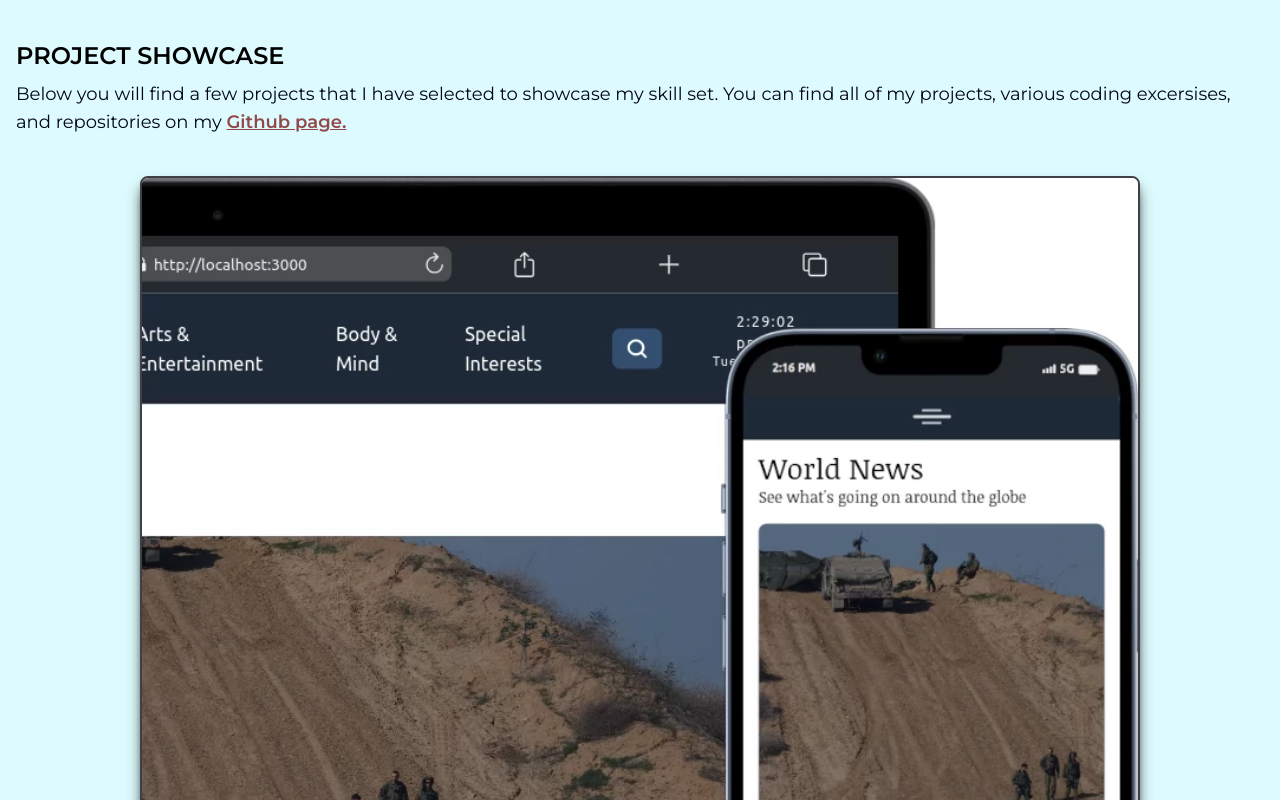
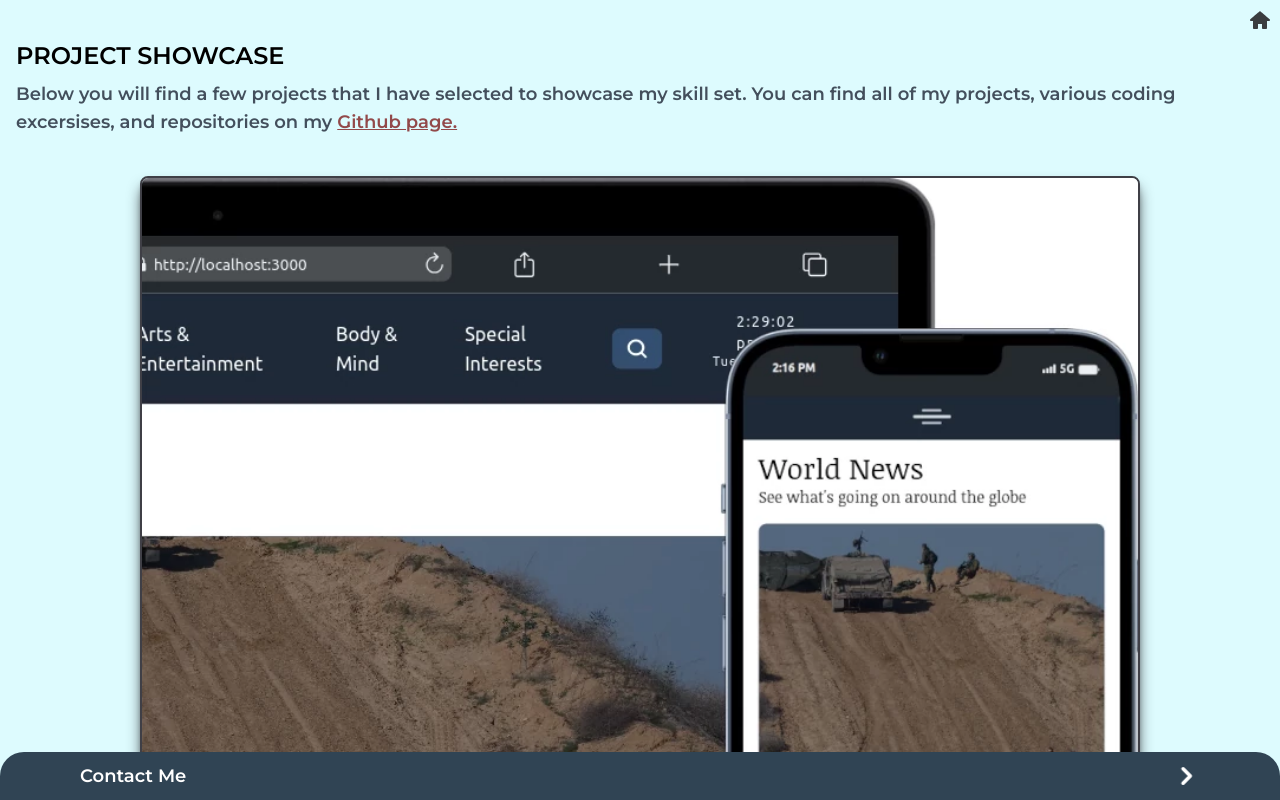
Before and after one commit to wlowrimore/piece_of_me, a Next.js app: page /projects in a window 1280 px wide. Shown: the top 800 px of the page. Built offline with nearby package versions, Linux system fonts and the light colour scheme.

Commit message:
added home icon on about and projects pages

```diff
--- a/src/app/about/page.tsx
+++ b/src/app/about/page.tsx
@@ -1,11 +1,19 @@
 import Link from "next/link";
 import { HiChevronRight } from "react-icons/hi";
+import { TiHome } from "react-icons/ti";
 
 const About: React.FC = () => {
   return (
-    <main className="bg-fixed w-screen min-h-screen bg-about-bg  bg-cover bg-center bg-norepeat flex flex-col mx-auto container">
+    <main className="bg-fixed w-screen min-h-screen bg-about-bg bg-cover bg-center bg-norepeat flex flex-col mx-auto container">
       <div className="bg-zinc-800/70 w-full min-h-screen">
-        <div className="flex flex-col w-full px-6 py-4 justify-center">
+        <div className="fixed right-3 top-2 text-zinc-400/90 rounded-full">
+          <p className="text-2xl">
+            <Link href="/">
+              <TiHome />
+            </Link>
+          </p>
+        </div>
+        <div className="flex flex-col w-full px-6 pt-8 pb-14 justify-center">
           <h1 className="py-3 text-2xl text-zinc-100 uppercase">Hey there!</h1>
           <p className="text-white text-lg mb-[0.88rem]">
             I'm William Lowrimore, a Frontend Developer from Nashville, TN. I
@@ -25,10 +33,10 @@ const About: React.FC = () => {
             work as a Frontend Developer.
           </p>
         </div>
-        <div className="w-screen flex items-center justify-center mt-auto h-[3rem]">
+        <div className="fixed bottom-0 w-screen flex items-center justify-center h-[3rem] mb-[-0.2rem]">
           <Link
             href="/projects"
-            className="w-full h-full flex items-center justify-between px-16 bg-zinc-500/30 text-white text-lg font-semibold rounded-t-3xl"
+            className="w-full h-full flex items-center justify-between px-12 bg-red-950 text-zinc-300 text-lg font-semibold rounded-t-3xl border-t border-zinc-500"
           >
             View Some of My Work
             <div className="animate-slide-right-back">
--- a/src/app/components/HomeComponent.tsx
+++ b/src/app/components/HomeComponent.tsx
@@ -43,7 +43,7 @@ const HomeComponent = () => {
       <div className="w-screen flex items-center justify-center mt-auto h-[3rem]">
         <Link
           href="/about"
-          className="w-full h-full flex items-center justify-between px-20 bg-[#304454] text-[#B89F88] text-xl font-semibold rounded-t-3xl"
+          className="w-full h-full flex items-center justify-between px-12 bg-[#304454] text-[#B89F88] text-xl font-semibold rounded-t-3xl"
         >
           Get To Know Me
           <div className="animate-slide-right-back">
--- a/src/app/components/ProjectsComponent.tsx
+++ b/src/app/components/ProjectsComponent.tsx
@@ -26,7 +26,7 @@ const ProjectComponent: React.FC<ProjectComponentProps> = ({ project }) => {
 
   return (
     <main className="flex flex-col items-center">
-      <div className="relative mt-10">
+      <div className="relative mt-10 mb-12">
         <div
           className="absolute inset-0 p-4 bg-black/70 flex items-center justify-center rounded-lg transition-opacity duration-300"
           style={{
--- a/src/app/projects/page.tsx
+++ b/src/app/projects/page.tsx
@@ -1,4 +1,6 @@
 import Link from "next/link";
+import { HiChevronRight } from "react-icons/hi";
+import { TiHome } from "react-icons/ti";
 import ProjectComponent from "../components/ProjectsComponent";
 import { Project } from "../../../types";
 import projectsData from "../../../public/projects.json";
@@ -9,12 +11,19 @@ interface ProjectPageProps {
 const Projects: React.FC<ProjectPageProps> = ({ projects }) => {
   console.log("PROJECTS FROM PAGE: ", projects);
   return (
-    <main className="w-screen min-h-screen bg-cyan-100/70 flex flex-col items-center p-4 mx-auto container mb-6">
+    <main className="w-screen min-h-screen bg-cyan-100/70 flex flex-col items-center p-4 mx-auto container">
+      <div className="fixed z-10 right-2 top-2 text-zinc-800/90 rounded-full">
+        <p className="text-2xl">
+          <Link href="/">
+            <TiHome />
+          </Link>
+        </p>
+      </div>
       <div className="mt-4">
         <h1 className="text-2xl font-semibold my-2 uppercase">
           Project Showcase
         </h1>
-        <p className="text-slate-950 text-lg">
+        <p className="font-semibold text-slate-950/70 text-lg">
           Below you will find a few projects that I have selected to showcase my
           skill set. You can find all of my projects, various coding excersises,
           and repositories on my{" "}
@@ -32,6 +41,17 @@ const Projects: React.FC<ProjectPageProps> = ({ projects }) => {
         projectsData.map((project: Project) => (
           <ProjectComponent key={project.id} project={project} />
         ))}
+      <div className="w-screen fixed bottom-0 flex items-center justify-center mt-auto h-[3rem]">
+        <Link
+          href="/projects"
+          className="w-full h-full flex items-center justify-between px-20 bg-[#304454] text-white text-lg font-semibold rounded-t-3xl"
+        >
+          Contact Me
+          <div className="animate-slide-right-back">
+            <HiChevronRight className="text-4xl" />
+          </div>
+        </Link>
+      </div>
     </main>
   );
 };
```
